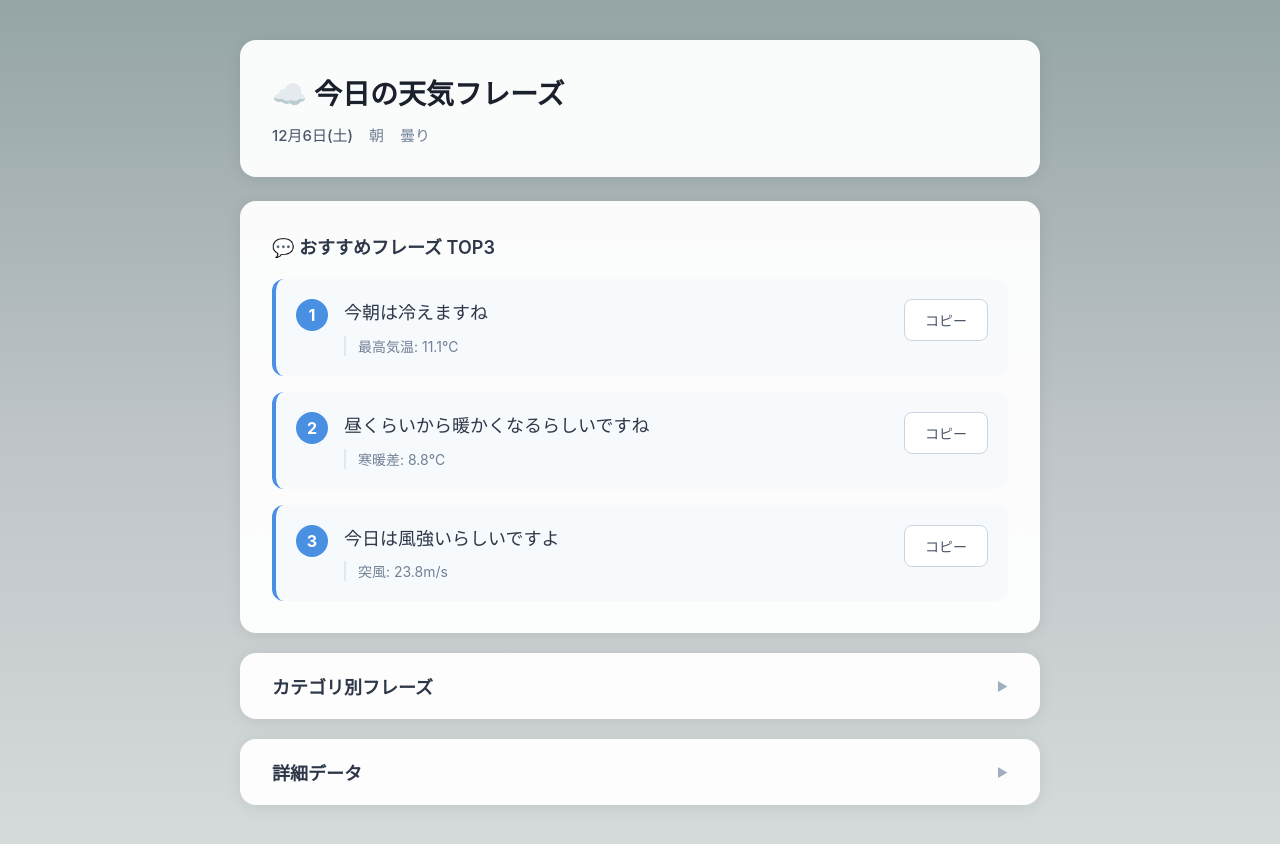
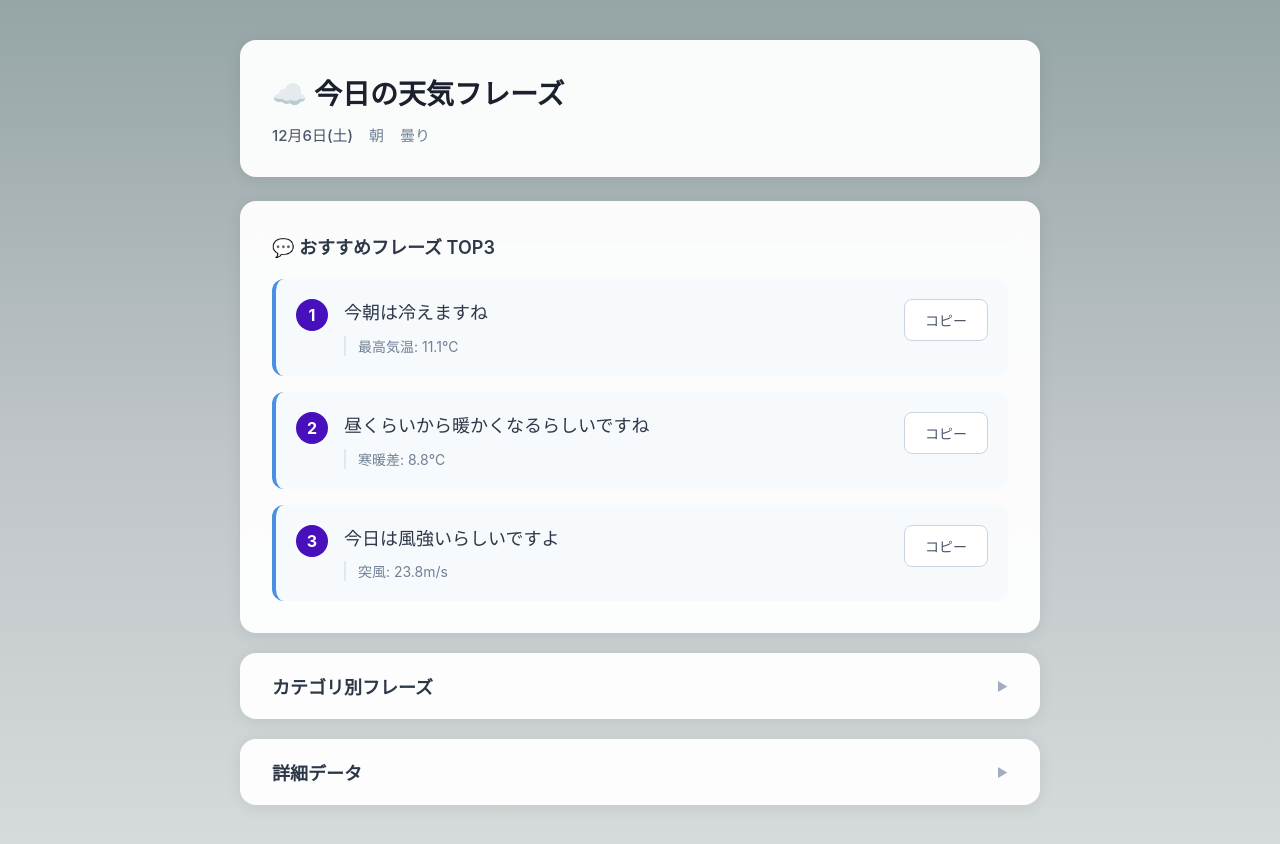
Before and after one commit to takkelab/WeatherTalk, a React app in the folder frontend/: page / in a window 1280 px wide. Built offline with nearby package versions, Linux system fonts and the light colour scheme; the HTML template or start-up script is replaced by a standard one.

Commit message:
change color ranking number

```diff
--- a/frontend/src/App.css
+++ b/frontend/src/App.css
@@ -176,7 +176,7 @@
   flex-shrink: 0;
   width: 32px;
   height: 32px;
-  background: #4A90E2;
+  background: #480fbc;
   color: white;
   border-radius: 50%;
   display: flex;
```
